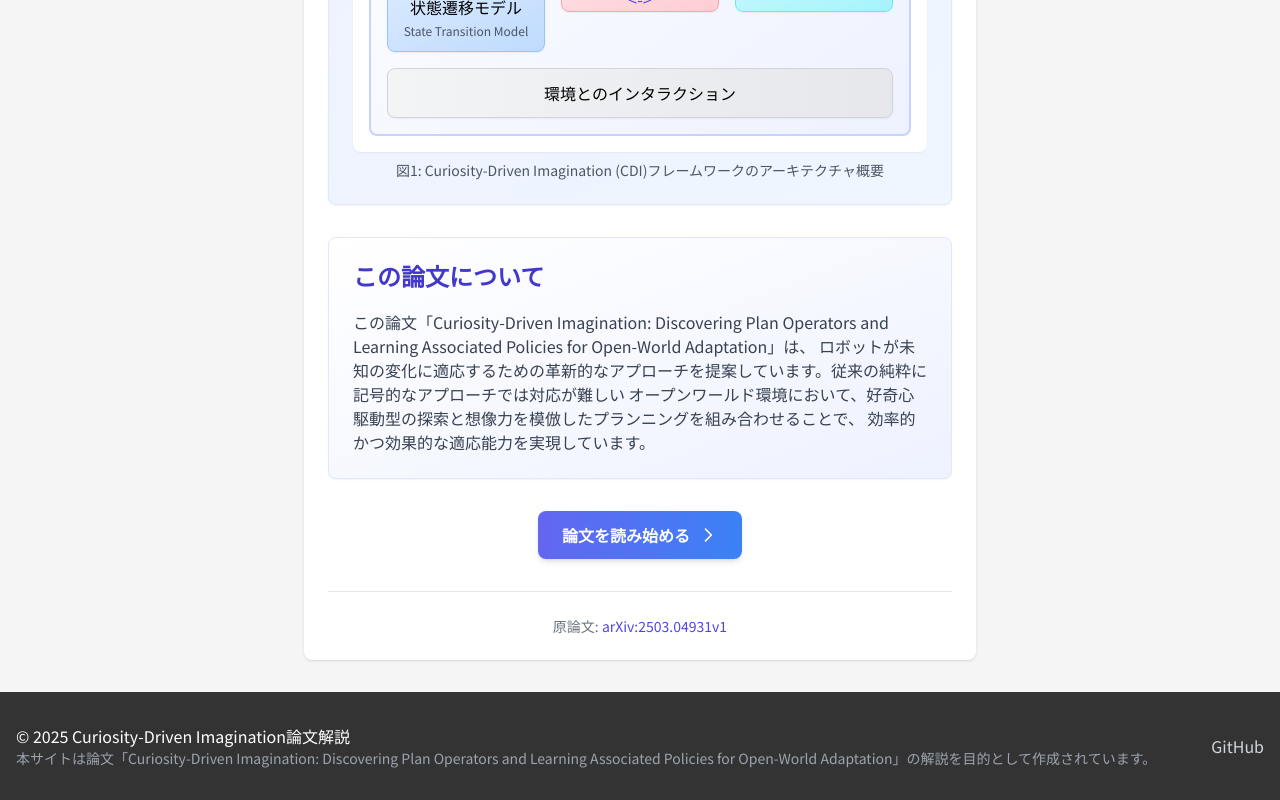
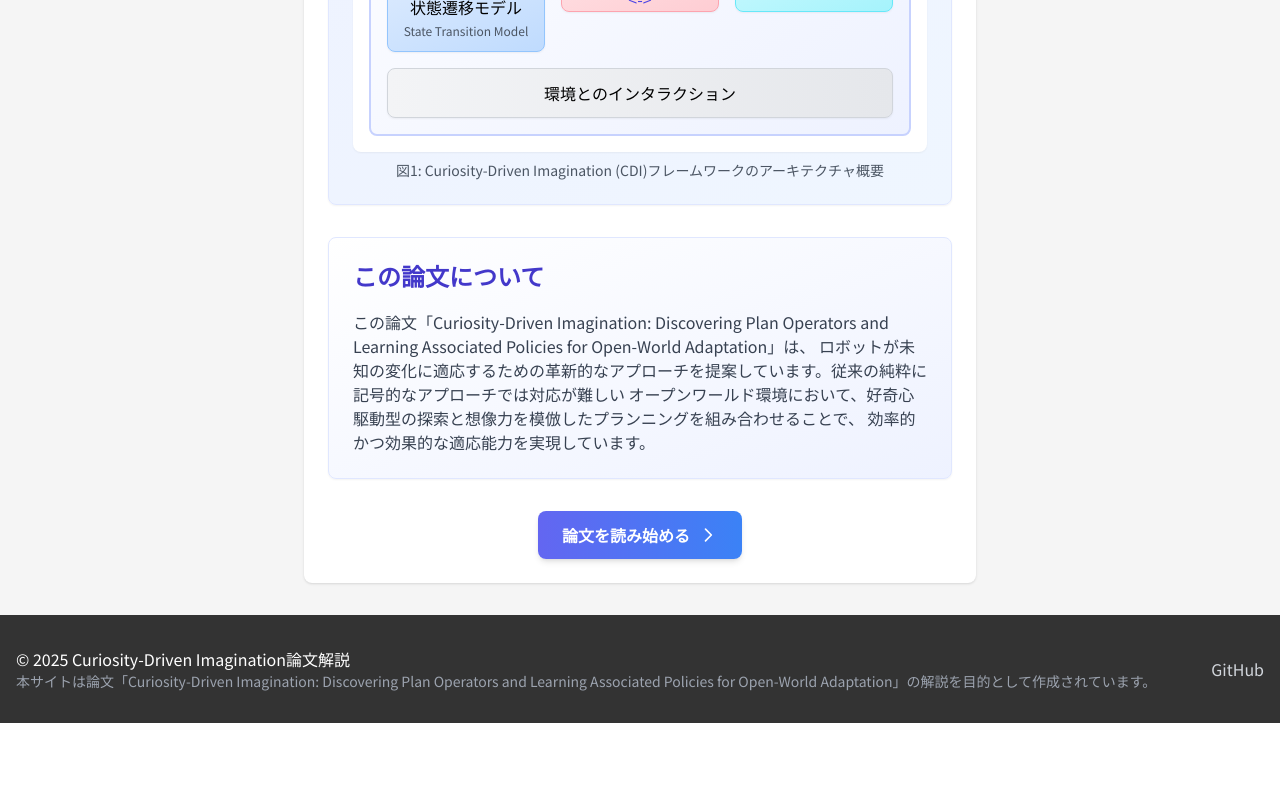
Before and after one commit to KyosukeIchikawa/ai_agent_articles, a Next.js app: page / in a window 1280 px wide. Shown: the part 2555-3355 px from the top of the page. After the commit the page ends 3278 px from the top, so only its background shows below. Built offline with nearby package versions, Linux system fonts and the light colour scheme.

Commit message:
Remove paper link

```diff
--- a/src/pages/index.js
+++ b/src/pages/index.js
@@ -243,10 +243,6 @@ export default function Home() {
             </a>
           </Link>
         </div>
-
-        <footer className="mt-10 pt-6 border-t border-gray-200 text-center text-gray-500 text-sm">
-          <p>原論文: <a href="https://arxiv.org/html/2503.04931v1" target="_blank" rel="noopener noreferrer" className="text-indigo-600 hover:underline">arXiv:2503.04931v1</a></p>
-        </footer>
       </div>
     </Layout>
   );
```
